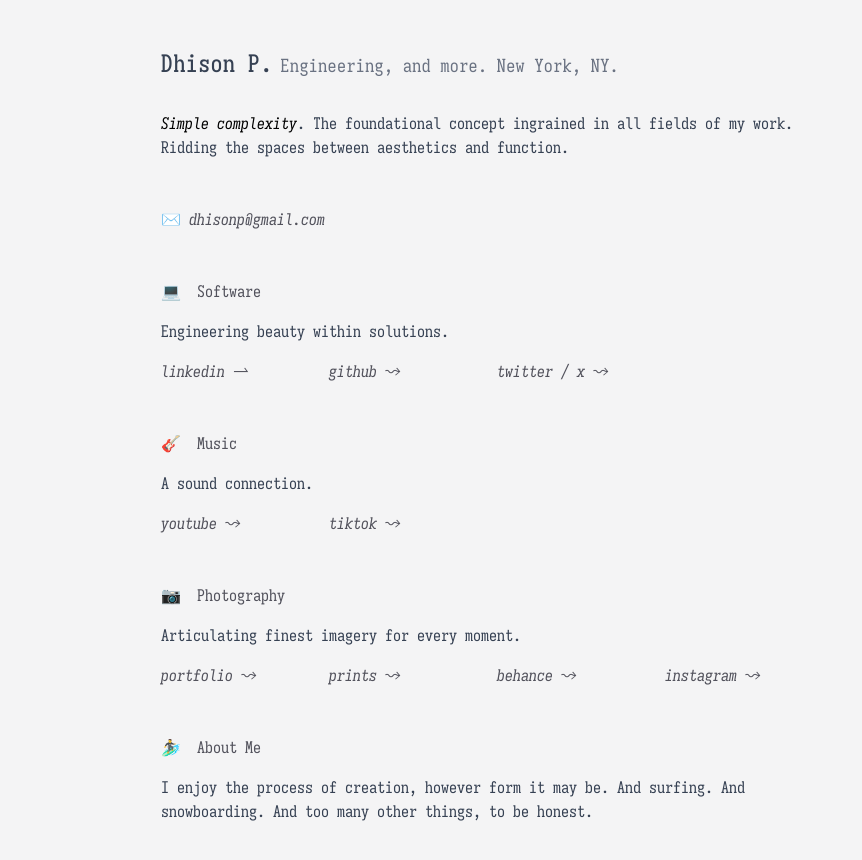
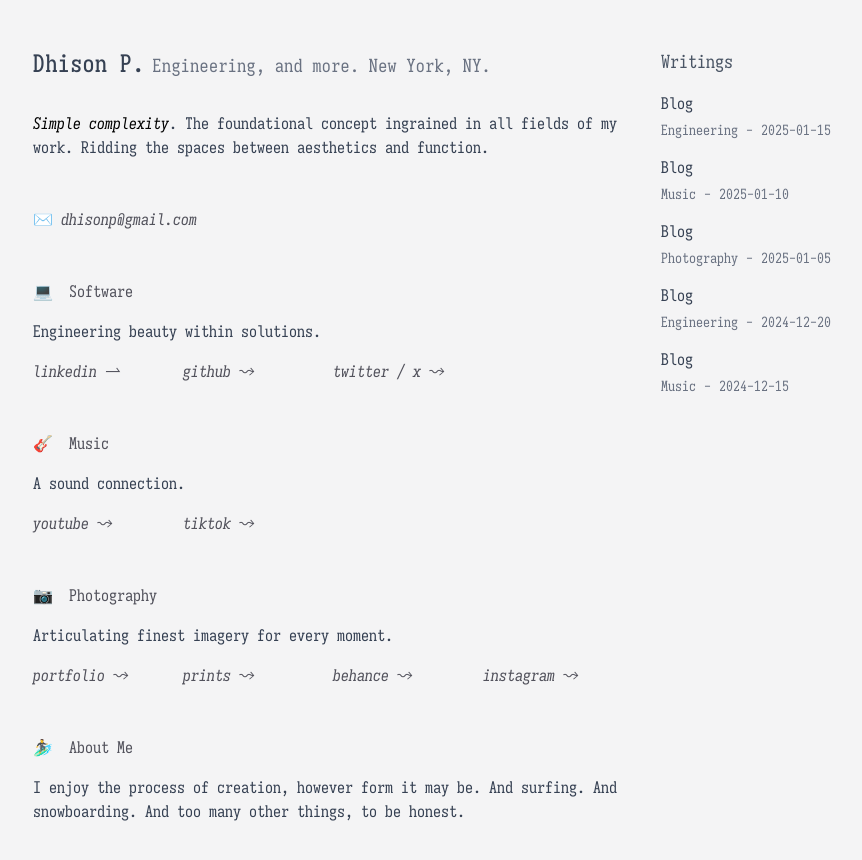
Before and after one commit to dhisonp/page, a Next.js app: page / in a window 1280 px wide. Shown: the top 860 px of the page, without its empty margins (143-1005 px from the left). Built offline with nearby package versions, Linux system fonts and the light colour scheme.

Commit message:
add BlogList mock

```diff
--- a/src/app/components/sections/BlogList.tsx
+++ b/src/app/components/sections/BlogList.tsx
@@ -1,3 +1,28 @@
+const mockBlogs = [
+  { title: 'Blog', category: 'Engineering', date: '2025-01-15' },
+  { title: 'Blog', category: 'Music', date: '2025-01-10' },
+  { title: 'Blog', category: 'Photography', date: '2025-01-05' },
+  { title: 'Blog', category: 'Engineering', date: '2024-12-20' },
+  { title: 'Blog', category: 'Music', date: '2024-12-15' },
+];
+
 export function BlogList() {
-  return;
+  return (
+    <section className="h-full max-w-xl overflow-y-auto scrollbar-none" aria-label="Blog posts">
+      <h3 className="mb-4">Writings</h3>
+
+      <ul className="space-y-4">
+        {mockBlogs.map((blog, index) => (
+          <li key={index} className="space-y-1">
+            <p className="">{blog.title}</p>
+            <div className="flex gap-2 text-sm text-gray-500 w-44">
+              <span>{blog.category}</span>
+              <span>-</span>
+              <time dateTime={blog.date}>{blog.date}</time>
+            </div>
+          </li>
+        ))}
+      </ul>
+    </section>
+  );
 }
--- a/src/app/components/sections/Intro.tsx
+++ b/src/app/components/sections/Intro.tsx
@@ -4,7 +4,7 @@ import { Subsection } from '../Subsection';
 
 export function Intro() {
   return (
-    <div className="container max-w-2xl mx-auto flex flex-col items-center text-base text-gray-700 dark:text-gray-300">
+    <div className="max-w-2xl flex flex-col items-center">
       <Subheading className="mb-8 fade-in tracking-wide">
         <span className="text-gray-700 text-2xl dark:text-gray-300 font-medium">Dhison P.</span>
         <span className="text-gray-500 text-lg ml-2 font-regular">Engineering, and more. New York, NY.</span>
--- a/src/app/pages/Home.tsx
+++ b/src/app/pages/Home.tsx
@@ -1,9 +1,15 @@
+import { BlogList } from '../components/sections/BlogList';
 import { Intro } from '../components/sections/Intro';
 
 export function Home() {
   return (
-    <main className="overflow-y-scroll min-h-screen px-4 py-6 sm:pt-9 lg:pt-12  bg-zinc-100 dark:bg-zinc-900">
-      <Intro />
+    <main className="flex flex-col md:flex-row items-start justify-center min-h-screen gap-7 overflow-y-scroll bg-zinc-100 px-4 py-6 sm:pt-9 lg:pt-12 dark:bg-zinc-900">
+      <div className="w-full md:w-[600px]">
+        <Intro />
+      </div>
+      <div className="w-full md:w-[300px]">
+        <BlogList />
+      </div>
     </main>
   );
 }
```
